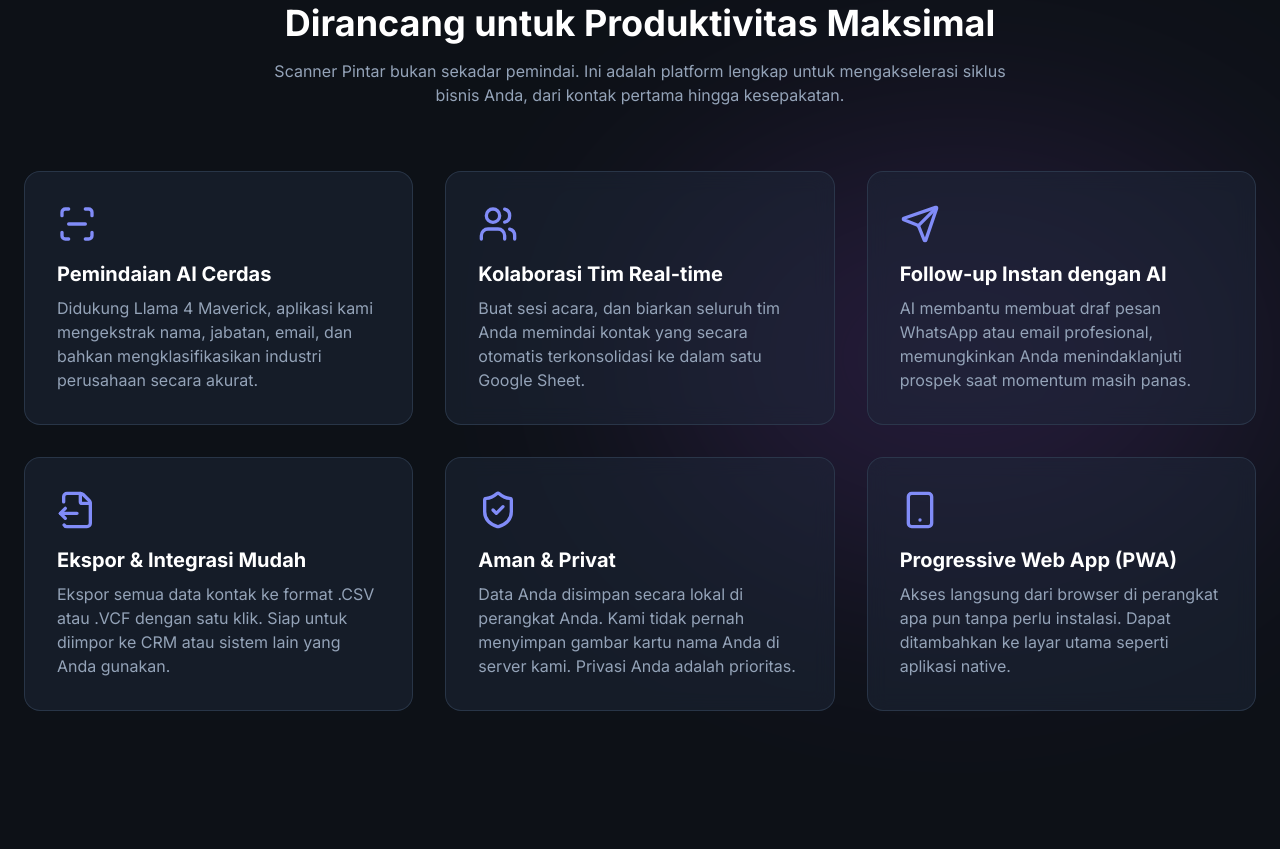
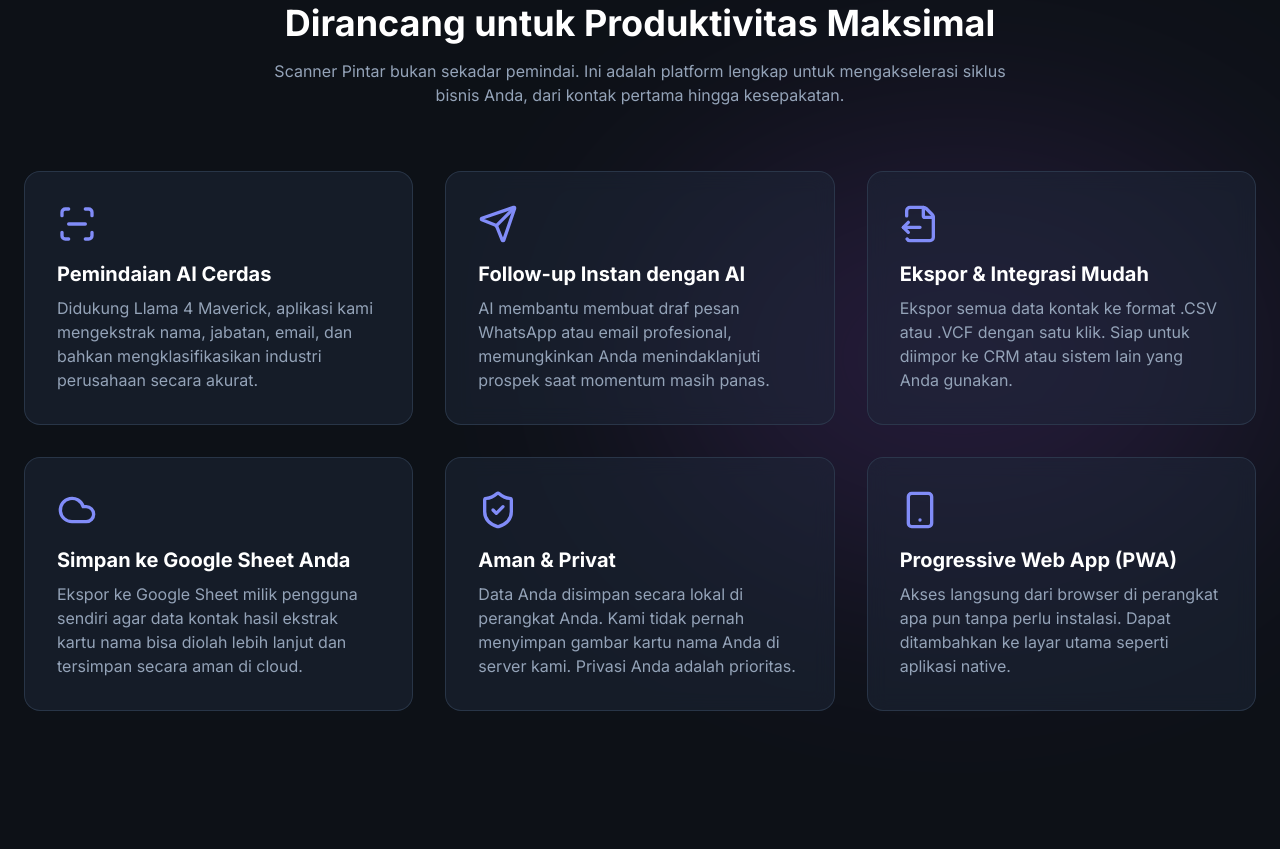
Before and after one commit to masisparmo/scannerkartunamallama, a plain HTML site: page page.html in a window 1280 px wide. Shown: the part 2231-3080 px from the top of the page. Drawn offline with nearby package versions, Linux system fonts and the light colour scheme.

Commit message:
Update page.html

```diff
--- a/page.html
+++ b/page.html
@@ -148,11 +148,6 @@
                         <p class="text-slate-400" data-translate-key="feature1Desc">Didukung Llama 4 Maverick, aplikasi kami mengekstrak nama, jabatan, email, dan bahkan mengklasifikasikan industri perusahaan secara akurat.</p>
                     </div>
                     <div class="feature-card p-8 rounded-2xl">
-                        <i data-lucide="users" class="w-10 h-10 mb-4 text-indigo-400"></i>
-                        <h3 class="text-xl font-bold text-white mb-2" data-translate-key="feature2Title">Kolaborasi Tim Real-time</h3>
-                        <p class="text-slate-400" data-translate-key="feature2Desc">Buat sesi acara, dan biarkan seluruh tim Anda memindai kontak yang secara otomatis terkonsolidasi ke dalam satu Google Sheet.</p>
-                    </div>
-                    <div class="feature-card p-8 rounded-2xl">
                         <i data-lucide="send" class="w-10 h-10 mb-4 text-indigo-400"></i>
                         <h3 class="text-xl font-bold text-white mb-2" data-translate-key="feature3Title">Follow-up Instan dengan AI</h3>
                         <p class="text-slate-400" data-translate-key="feature3Desc">AI membantu membuat draf pesan WhatsApp atau email profesional, memungkinkan Anda menindaklanjuti prospek saat momentum masih panas.</p>
@@ -161,6 +156,11 @@
                         <i data-lucide="file-output" class="w-10 h-10 mb-4 text-indigo-400"></i>
                         <h3 class="text-xl font-bold text-white mb-2" data-translate-key="feature4Title">Ekspor & Integrasi Mudah</h3>
                         <p class="text-slate-400" data-translate-key="feature4Desc">Ekspor semua data kontak ke format .CSV atau .VCF dengan satu klik. Siap untuk diimpor ke CRM atau sistem lain yang Anda gunakan.</p>
+                    </div>
+                    <div class="feature-card p-8 rounded-2xl">
+                        <i data-lucide="cloud" class="w-10 h-10 mb-4 text-indigo-400"></i>
+                        <h3 class="text-xl font-bold text-white mb-2" data-translate-key="feature2Title">Simpan ke Google Sheet Anda</h3>
+                        <p class="text-slate-400" data-translate-key="feature2Desc">Ekspor ke Google Sheet milik pengguna sendiri agar data kontak hasil ekstrak kartu nama bisa diolah lebih lanjut dan tersimpan secara aman di cloud.</p>
                     </div>
                     <div class="feature-card p-8 rounded-2xl">
                         <i data-lucide="shield-check" class="w-10 h-10 mb-4 text-indigo-400"></i>
@@ -231,7 +231,6 @@
                             <li class="flex items-center gap-3"><i data-lucide="check" class="w-5 h-5 text-green-500"></i><span data-translate-key="plan1Feat1">10 Scan AI per hari</span></li>
                             <li class="flex items-center gap-3"><i data-lucide="check" class="w-5 h-5 text-green-500"></i><span data-translate-key="plan1Feat2">Penyimpanan Kontak Lokal Tak Terbatas</span></li>
                             <li class="flex items-center gap-3"><i data-lucide="check" class="w-5 h-5 text-green-500"></i><span data-translate-key="plan1Feat3">Ekspor ke .CSV & .VCF</span></li>
-                             <li class="flex items-center gap-3 text-slate-500"><i data-lucide="x" class="w-5 h-5"></i><span data-translate-key="plan1Feat4">Mode Kolaborasi Tim</span></li>
                             <li class="flex items-center gap-3 text-slate-500"><i data-lucide="x" class="w-5 h-5"></i><span data-translate-key="plan1Feat5">Draf Follow-up dengan AI</span></li>
                         </ul>
                         <a href="https://scankartunama.isparmo.com/" target="_blank" class="w-full block text-center bg-slate-700 hover:bg-slate-600 text-white font-bold py-3 px-6 rounded-full" data-translate-key="plan1Cta">Mulai Sekarang</a>
@@ -247,7 +246,6 @@
                             <li class="flex items-center gap-3"><i data-lucide="check" class="w-5 h-5 text-green-500"></i><span class="font-bold" data-translate-key="plan2Feat1">Scan AI Tak Terbatas</span></li>
                             <li class="flex items-center gap-3"><i data-lucide="check" class="w-5 h-5 text-green-500"></i><span data-translate-key="plan2Feat2">Penyimpanan Kontak Lokal Tak Terbatas</span></li>
                             <li class="flex items-center gap-3"><i data-lucide="check" class="w-5 h-5 text-green-500"></i><span data-translate-key="plan2Feat3">Ekspor ke .CSV & .VCF</span></li>
-                            <li class="flex items-center gap-3"><i data-lucide="check" class="w-5 h-5 text-green-500"></i><span class="font-bold" data-translate-key="plan2Feat4">Mode Kolaborasi Tim</span></li>
                             <li class="flex items-center gap-3"><i data-lucide="check" class="w-5 h-5 text-green-500"></i><span class="font-bold" data-translate-key="plan2Feat5">Draf Follow-up dengan AI</span></li>
                         </ul>
                         <a href="#" class="w-full block text-center cta-button bg-indigo-600 hover:bg-indigo-700 text-white font-bold py-3 px-6 rounded-full" data-translate-key="plan2Cta">Pilih Paket Pro</a>
@@ -282,6 +280,7 @@
                 </div>
                 <div class="flex gap-6 text-slate-400">
                      <a href="https://scankartunama.isparmo.com/about" class="hover:text-indigo-400" data-translate-key="footerAbout">Tentang</a>
+                     <a href="https://scankartunama.isparmo.com/help.html" class="hover:text-indigo-400" data-translate-key="footerHelp">Bantuan</a>
                      <a href="https://scankartunama.isparmo.com/privacy" class="hover:text-indigo-400" data-translate-key="footerPrivacy">Privasi</a>
                      <a href="https://scankartunama.isparmo.com/terms" class="hover:text-indigo-400" data-translate-key="footerTerms">Ketentuan</a>
                 </div>
@@ -314,8 +313,8 @@
                 featuresSubtitle: "Scanner Pintar bukan sekadar pemindai. Ini adalah platform lengkap untuk mengakselerasi siklus bisnis Anda, dari kontak pertama hingga kesepakatan.",
                 feature1Title: "Pemindaian AI Cerdas",
                 feature1Desc: "Didukung Llama 4 Maverick, aplikasi kami mengekstrak nama, jabatan, email, dan bahkan mengklasifikasikan industri perusahaan secara akurat.",
-                feature2Title: "Kolaborasi Tim Real-time",
-                feature2Desc: "Buat sesi acara, dan biarkan seluruh tim Anda memindai kontak yang secara otomatis terkonsolidasi ke dalam satu Google Sheet.",
+                feature2Title: "Simpan ke Google Sheet Anda",
+                feature2Desc: "Ekspor ke Google Sheet milik pengguna sendiri agar data kontak hasil ekstrak kartu nama bisa diolah lebih lanjut dan tersimpan secara aman di cloud.",
                 feature3Title: "Follow-up Instan dengan AI",
                 feature3Desc: "AI membantu membuat draf pesan WhatsApp atau email profesional, memungkinkan Anda menindaklanjuti prospek saat momentum masih panas.",
                 feature4Title: "Ekspor & Integrasi Mudah",
@@ -340,7 +339,6 @@
                 plan1Feat1: "10 Scan AI per hari",
                 plan1Feat2: "Penyimpanan Kontak Lokal Tak Terbatas",
                 plan1Feat3: "Ekspor ke .CSV & .VCF",
-                plan1Feat4: "Mode Kolaborasi Tim",
                 plan1Feat5: "Draf Follow-up dengan AI",
                 plan1Cta: "Mulai Sekarang",
                 popularBadge: "PALING POPULER",
@@ -351,7 +349,6 @@
                 plan2Feat1: "Scan AI Tak Terbatas",
                 plan2Feat2: "Penyimpanan Kontak Lokal Tak Terbatas",
                 plan2Feat3: "Ekspor ke .CSV & .VCF",
-                plan2Feat4: "Mode Kolaborasi Tim",
                 plan2Feat5: "Draf Follow-up dengan AI",
                 plan2Cta: "Pilih Paket Pro",
                 finalCtaTitle: "Siap Mengakselerasi Bisnis Anda?",
@@ -359,6 +356,7 @@
                 finalCtaButton: "Mulai Scan Gratis",
                 footerCopyright: "&copy; 2025 Scanner Pintar oleh Isparmo & M. Hasan.",
                 footerAbout: "Tentang",
+                footerHelp: "Bantuan",
                 footerPrivacy: "Privasi",
                 footerTerms: "Ketentuan"
             },
@@ -382,8 +380,8 @@
                 featuresSubtitle: "Scanner Pintar is not just a scanner. It's a complete platform to accelerate your business cycle, from first contact to deal.",
                 feature1Title: "Smart AI Scanning",
                 feature1Desc: "Powered by Llama 4 Maverick, our app accurately extracts names, titles, emails, and even classifies the company's industry.",
-                feature2Title: "Real-time Team Collaboration",
-                feature2Desc: "Create an event session, and let your entire team scan contacts that automatically consolidate into a single Google Sheet.",
+                feature2Title: "Save to Your Google Sheets",
+                feature2Desc: "Export to your own Google Sheets so extracted business card data can be processed further and stored securely in the cloud.",
                 feature3Title: "Instant AI-Powered Follow-ups",
                 feature3Desc: "AI helps draft professional WhatsApp messages or emails, allowing you to follow up with prospects while the momentum is hot.",
                 feature4Title: "Easy Export & Integration",
@@ -408,7 +406,6 @@
                 plan1Feat1: "10 AI Scans per day",
                 plan1Feat2: "Unlimited Local Contact Storage",
                 plan1Feat3: "Export to .CSV & .VCF",
-                plan1Feat4: "Team Collaboration Mode",
                 plan1Feat5: "AI-Powered Follow-up Drafts",
                 plan1Cta: "Get Started",
                 popularBadge: "MOST POPULAR",
@@ -419,7 +416,6 @@
                 plan2Feat1: "Unlimited AI Scans",
                 plan2Feat2: "Unlimited Local Contact Storage",
                 plan2Feat3: "Export to .CSV & .VCF",
-                plan2Feat4: "Team Collaboration Mode",
                 plan2Feat5: "AI-Powered Follow-up Drafts",
                 plan2Cta: "Choose Pro Plan",
                 finalCtaTitle: "Ready to Accelerate Your Business?",
@@ -427,6 +423,7 @@
                 finalCtaButton: "Start Scanning for Free",
                 footerCopyright: "&copy; 2025 Scanner Pintar by Isparmo & M. Hasan.",
                 footerAbout: "About",
+                footerHelp: "Help",
                 footerPrivacy: "Privacy",
                 footerTerms: "Terms"
             }
```
